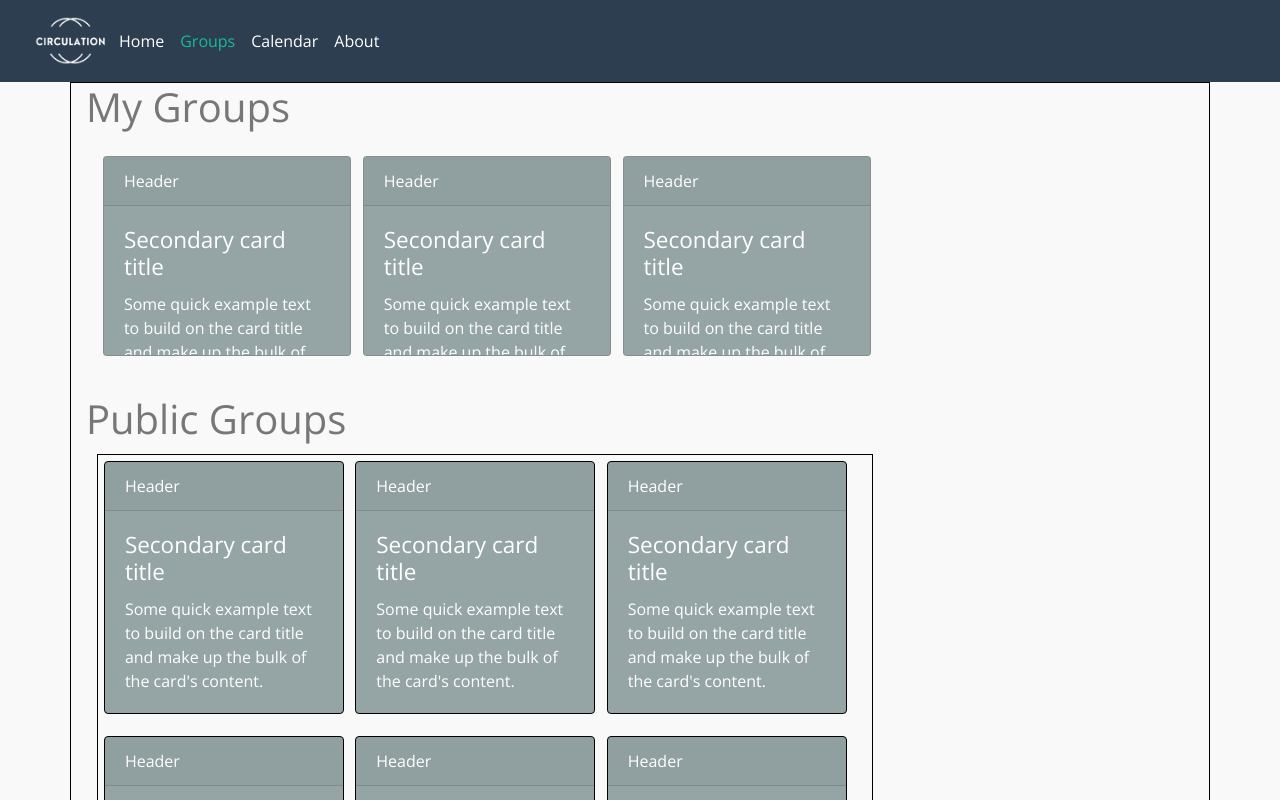
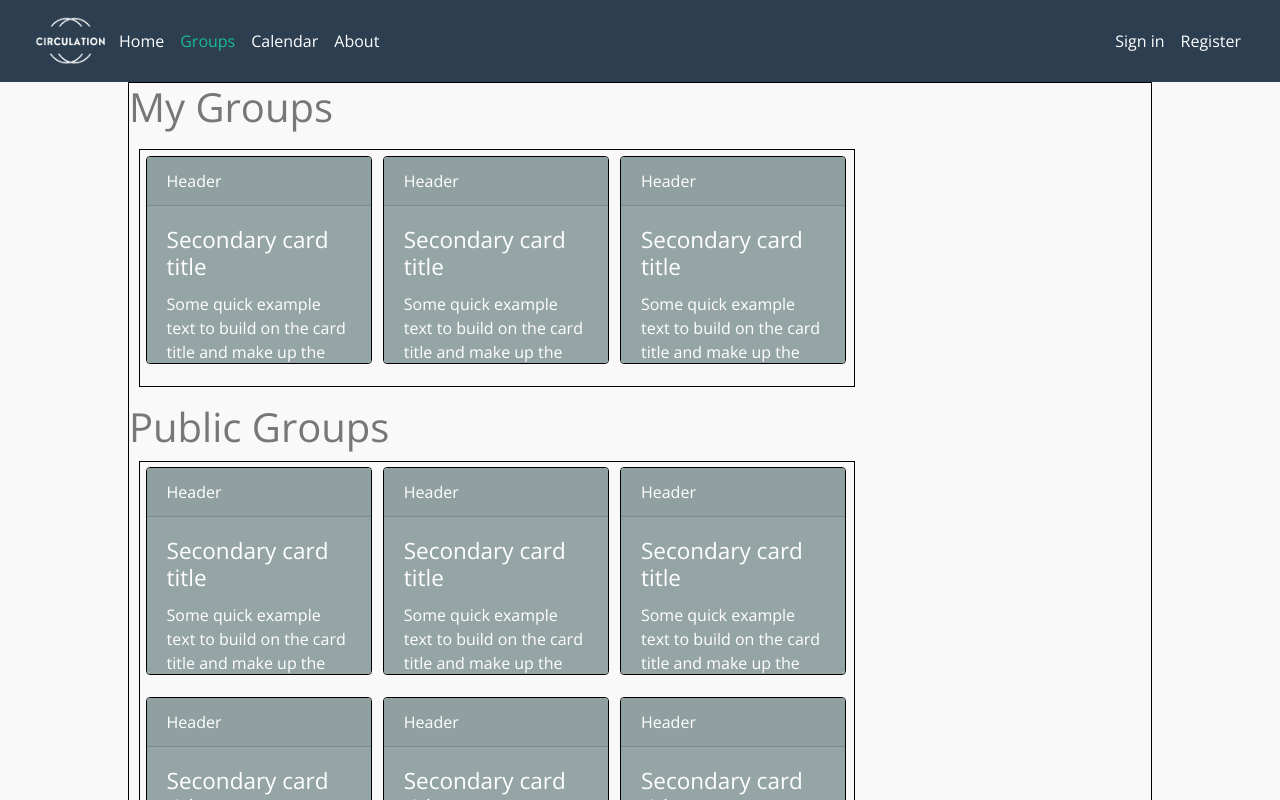
Before and after one commit to Kodyow/Circulation, a React (Create React App) app: page /groups in a window 1280 px wide. Shown: the top 800 px of the page. Built offline with nearby package versions, Linux system fonts and the light colour scheme.

Commit message:
Added Registed page and started on the api.

```diff
--- a/src/App.js
+++ b/src/App.js
@@ -1,12 +1,34 @@
-import react from "react";
-import { Link, Route,Routes,Outlet,NavLink } from 'react-router-dom'
+import react, { Component } from "react";
 import { Navbar } from "./components/Navbar";
-import logo from './resources/logo.png'
 
-export default function App() {
-  return (
-    <div className="App">
-      <Navbar />
-    </div>
-  );
+class App extends Component {
+  state = {
+    data: null
+  };
+
+  // componentDidMount() {
+  //   this.callBackendAPI()
+  //     .then(res => this.setState({ data: res.express }))
+  //     .catch(err => console.log(err));
+  // }
+  //   // fetching the GET route from the Express server which matches the GET route from server.js
+  // callBackendAPI = async () => {
+  //   const response = await fetch('/express_backend');
+  //   const body = await response.json();
+
+  //   if (response.status !== 200) {
+  //     throw Error(body.message)
+  //   }
+  //   return body;
+  // };
+
+  render () {
+    return (
+      <div className="App">
+        <Navbar />
+      </div>
+    );
+  }
 }
+
+export default App;
--- a/src/components/Groups.css
+++ b/src/components/Groups.css
@@ -1,8 +1,11 @@
-.container {
+.group-container {
     border: 1px solid black;
-    width: 100%;
+    width: 80%;
+    margin-left: auto;
+    margin-right: auto;
 }
 .my-groups{
+    border: 1px solid black;
     max-height: 20rem;
     margin: 1%;
     width: 70%;
@@ -12,15 +15,15 @@
     overflow-y: hidden;
 }
 .my-card {
-    max-width: 20rem;
+    border: 1px solid black;
     min-width: 10em;
-    width: 32%;
-    height: 12.5rem;
+    width: 31.75%;
+    height: 13rem;
     margin: 0.75%;
     box-sizing: border-box;
     display: inline-block;
     white-space: normal;
-    overflow-y:scroll;
+    overflow-y:auto;
 }
 .other-groups {
     border: 1px solid black;
@@ -29,10 +32,10 @@
     overflow: auto;
 }
 .other-card {
-    max-width: 20rem;
+    border: 1px solid black;
     min-width: 10em;
-    width: 31%;
-    border: 1px solid black;
+    height: 13rem;
+    width: 31.75%;
     margin: 0.75%;
     box-sizing: border-box;
     float: left;
--- a/src/components/Groups.js
+++ b/src/components/Groups.js
@@ -5,7 +5,7 @@ import './Groups.css'
 
 export const Groups = () => {
     return (
-        <div className="container">
+        <div className="group-container">
 
             <GroupList myHeader="My Groups" className="my-groups" cardClassName="my-card"/>
             <GroupList myHeader="Public Groups" className="other-groups clearfix" cardClassName="other-card"/>
--- /dev/null
+++ b/src/components/Nav.css
@@ -0,0 +1,3 @@
+.sign-link {
+    float: left;
+}
--- a/src/components/Navbar.js
+++ b/src/components/Navbar.js
@@ -1,8 +1,9 @@
-import react from "react";
-import { Link, Route,Routes,Outlet,NavLink } from 'react-router-dom'
+import { Route,Routes,Outlet,NavLink } from 'react-router-dom'
 import { Groups } from "./Groups";
+import Register from "./Register";
 import Calendar from "./calendarapp"
 import logo from '../resources/logo.png'
+import './Nav.css'
 
 
 export const Navbar = () => {
@@ -15,6 +16,8 @@ export const Navbar = () => {
                             <Route path="groups" element={<Groups />} />
                             <Route path="calendar" element={<Calendar />} />
                             <Route path="about" element={<About />} />
+                            <Route path="signin" element={<About />} />
+                            <Route path="register" element={<Register />} />
                         </Route>
                   </Routes>
             </div>
@@ -27,43 +30,56 @@ export const Navbar = () => {
 function Layout() {
     return (
     <div>
-        <nav class="navbar navbar-expand-lg navbar-dark bg-primary">
-        <div class="container-fluid">
+        <nav className="navbar navbar-expand-lg navbar-dark bg-primary">
+        <div className="container-fluid">
             <img src={logo} alt="logo" width="80rem" height="50rem"/>
 
-            <button class="navbar-toggler" type="button" data-bs-toggle="collapse" data-bs-target="#navbarColor01" aria-controls="navbarColor01" aria-expanded="false" aria-label="Toggle navigation">
-            <span class="navbar-toggler-icon"></span>
+            <button className="navbar-toggler" type="button" data-bs-toggle="collapse" data-bs-target="#navbarColor01" aria-controls="navbarColor01" aria-expanded="false" aria-label="Toggle navigation">
+            <span className="navbar-toggler-icon"></span>
             </button>
 
-            <div class="collapse navbar-collapse" id="navbarColor01">
-            <ul class="navbar-nav me-auto">
-                <li class="nav-item">
+            <div className="collapse navbar-collapse" id="navbarColor01">
+                <ul className="navbar-nav me-auto">
+                    <li className="nav-item">
                     <NavLink className="nav-link" to="/" >Home</NavLink>
                     </li>
-                <li class="nav-item">
+                    <li className="nav-item">
                     <NavLink className="nav-link" to="/groups">Groups</NavLink>
                     </li>
-                <li class="nav-item">
+                    <li className="nav-item">
                     <NavLink className="nav-link" to="/calendar">Calendar</NavLink>
                     </li>
-                <li class="nav-item">
+                    <li className="nav-item">
                     <NavLink className="nav-link" to="/about">About</NavLink>
                     </li>
                     {/*
-                <li class="nav-item dropdown">
-                <a class="nav-link dropdown-toggle show" data-bs-toggle="dropdown" href="#" role="button" aria-haspopup="true" aria-expanded="false">Dropdown</a>
-                <div class="dropdown-menu show">
-                    <a class="dropdown-item" href="#">Action</a>
-                    <a class="dropdown-item" href="#">Another action</a>
-                    <a class="dropdown-item" href="#">Something else here</a>
-                    <div class="dropdown-divider"></div>
-                    <a class="dropdown-item" href="#">Separated link</a>
+                    <li className="nav-item dropdown">
+                    <a className="nav-link dropdown-toggle show" data-bs-toggle="dropdown" href="#" role="button" aria-haspopup="true" aria-expanded="false">Dropdown</a>
+                    <div className="dropdown-menu show">
+                        <a className="dropdown-item" href="#">Action</a>
+                        <a className="dropdown-item" href="#">Another action</a>
+                        <a className="dropdown-item" href="#">Something else here</a>
+                        <div className="dropdown-divider"></div>
+                        <a className="dropdown-item" href="#">Separated link</a>
                     </div>
                     </li>
                     */
                     }
 
                 </ul>
+
+            </div>
+            <div className="sign-link">
+                <ul className="navbar-nav me-auto">
+                    <li className="nav-item">
+                        <NavLink className="nav-link" to="/signin">Sign in</NavLink>
+                    </li>
+                    <li className="nav-item">
+                        <NavLink className="nav-link" to="/register">Register</NavLink>
+                    </li>
+
+                </ul>
+
             </div>
         </div>
         </nav>
--- /dev/null
+++ b/src/components/Register.js
@@ -0,0 +1,35 @@
+import React, { useState } from 'react';
+import Axios from 'axios';
+
+function Register() {
+    const [usernameReg, setUsernameReg] = useState("")
+    const [passwordReg, setPasswordReg] = useState("")
+    const register = (event) => {
+        event.preventDefault();
+        Axios.post("http://localhost:5000/auth/register", {
+            username: usernameReg,
+            password: passwordReg,
+        }).then((response)=> {
+            console.log(response);
+        });
+    };
+
+    return (
+        <div className="container">
+            <form onSubmit={register}>
+                <fieldset>
+                    <div className="form-group">
+                        <label htmlFor="usernameReg" className="form-label mt-4">Username</label>
+                        <input name="username" type="username" className="form-control" id="usernameReg" placeholder="Username" onChange={(e)=>{setUsernameReg(e.target.value)}}/>
+                        <label htmlFor="passwordReg" className="form-label mt-4">Password</label>
+                        <input name="password" type="password" className="form-control" id="passwordReg" placeholder="Password" onChange={(e)=>{setPasswordReg(e.target.value)}}/>
+                    </div>
+                    <input type="submit" className="btn btn-primary" value="Submit"/>
+                </fieldset>
+            </form>
+        </div>
+
+    );
+}
+
+export default Register;
```
Also changed, not shown: connection.js (added, +13 -0 lines), package.json (+10 -1 lines), server.js (added, +44 -0 lines), 1 other file (tests, documents, lock files or other folders). Lines whose indentation alone changed are shown as unchanged.
